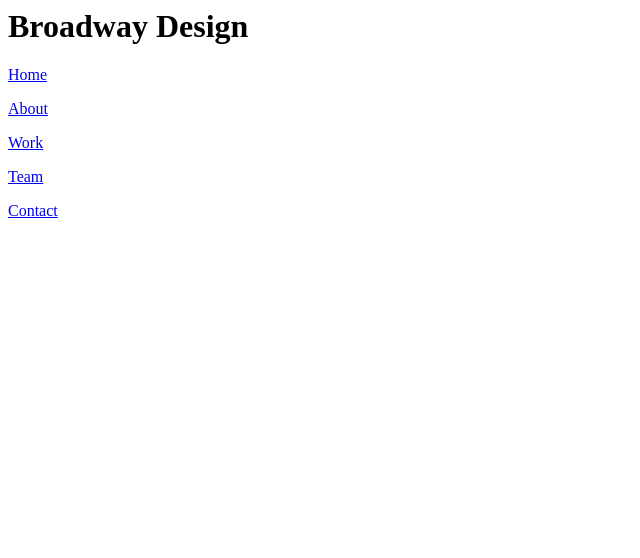
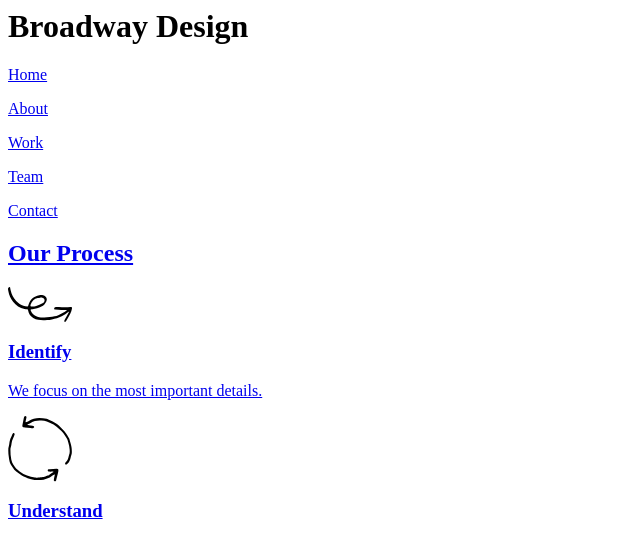
Before and after one commit to Ray-D-Aguilar/Broadway, a plain HTML site: page index.html in a window 1280 px wide. Shown: the whole page, without its empty margins (0-640 px from the left). Drawn offline with Linux system fonts and the light colour scheme.

Commit message:
Work on supporting section.

```diff
--- a/index.html
+++ b/index.html
@@ -6,12 +6,27 @@
 <body>
 	<!--Heading section-->
   <h1>Broadway Design</h1>
-  <div class="navbar">
+  <div class="links">
   	<p><a href="#">Home</p>
   	<p><a href="#">About</p>
   	<p><a href="#">Work</p>
   	<p><a href="#">Team</p>
   	<p><a href="#">Contact</p>
   </div>
+  <!--First Supporting Section-->
+  <div class="Supporting">
+  <h2>Our Process</h2>
+  <div class="Supporting-item">
+    <img src="./resources/identify.svg">
+    <h3>Identify</h3>
+      <p>We focus on the most important details.</p>
+  </div>
+  <div class="Supporting-item">
+  <img src="./resources/understand.svg">
+  <h3>Understand
+  </div>
+  <div class="Supporting-item">
+  </div>
+  </div>
 </body>
 </html>
```
